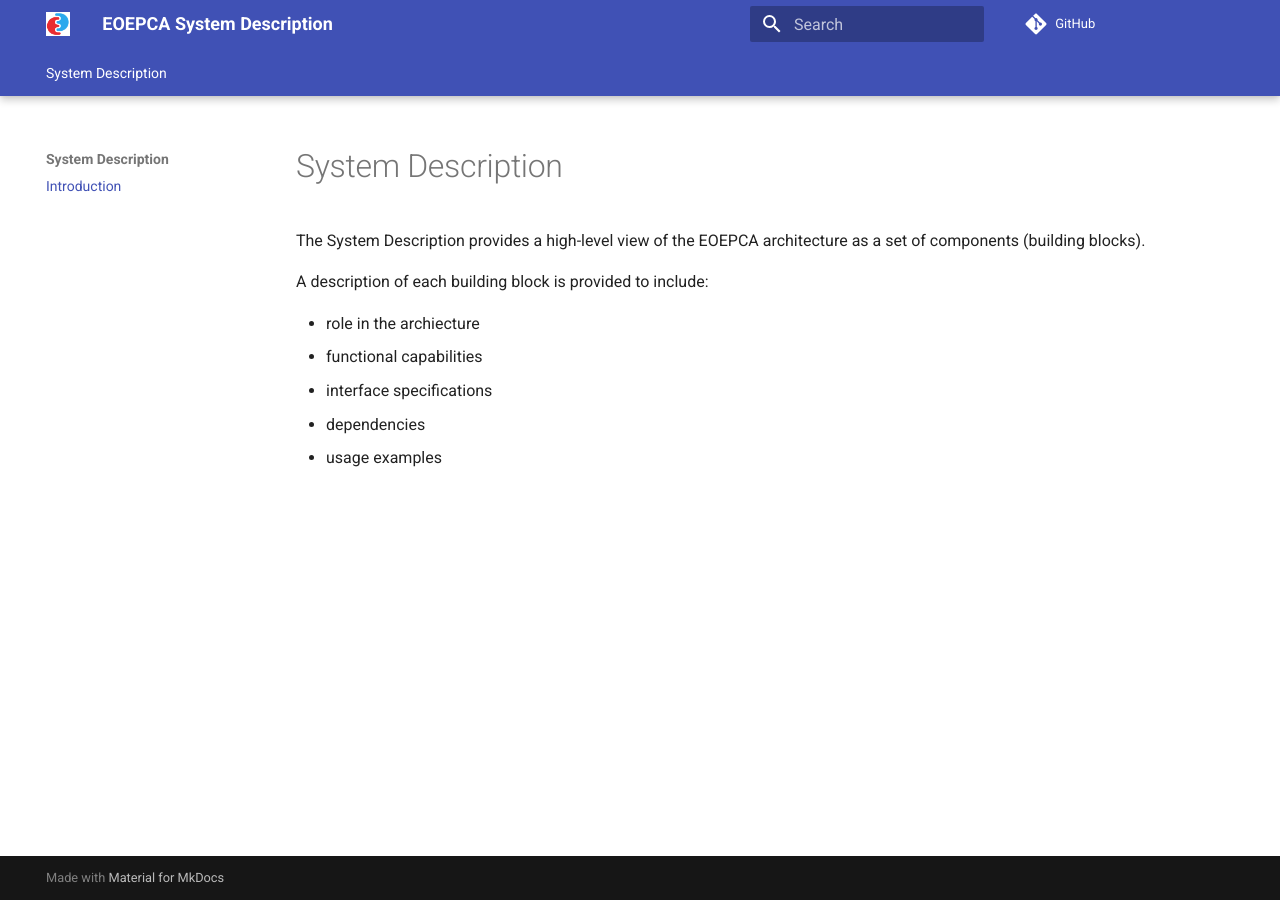
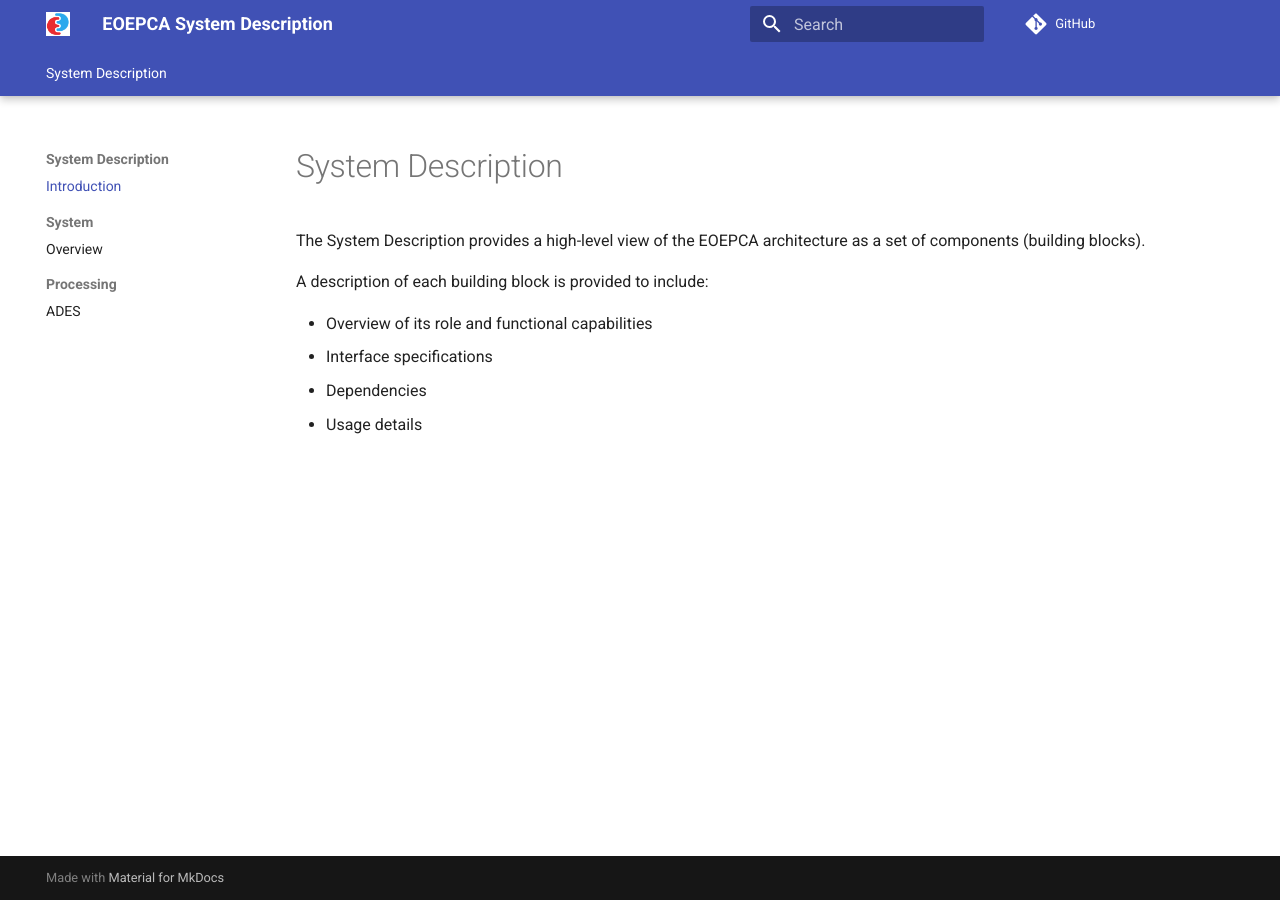
Before and after one commit to GarinSmith/system-description, an MkDocs documentation site: the page built from docs/index.md, in a window 1280 px wide. Built offline with MkDocs 1.6.1 and Material for MkDocs 9.7.7, drawn with Linux system fonts in a browser that asks for light colours; comment, search, counter and statistics services are not loaded.

Commit message:
Add template page for a building block

```diff
--- a/docs/index.md
+++ b/docs/index.md
@@ -4,8 +4,7 @@ The System Description provides a high-level view of the EOEPCA architecture as
 
 A description of each building block is provided to include:
 
-* role in the archiecture
-* functional capabilities
-* interface specifications
-* dependencies
-* usage examples
+* Overview of its role and functional capabilities
+* Interface specifications
+* Dependencies
+* Usage details
--- a/mkdocs.yml
+++ b/mkdocs.yml
@@ -6,6 +6,10 @@ edit_uri: ""
 nav:
   - System Description:
     - Introduction: index.md
+    - System:
+      - Overview: system/overview.md
+    - Processing:
+      - ADES: processing/ades.md
 
 theme:
   # name: mkdocs
```
Also changed, not shown: docs/processing/ades.md (added, +24 -0 lines), docs/system/overview.md (added, +3 -0 lines).
